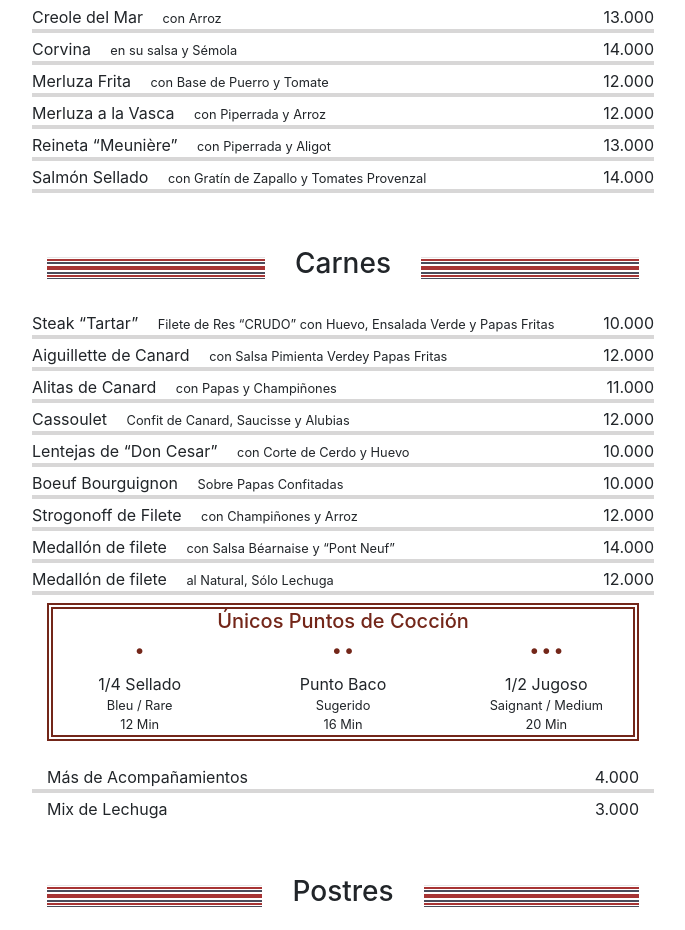
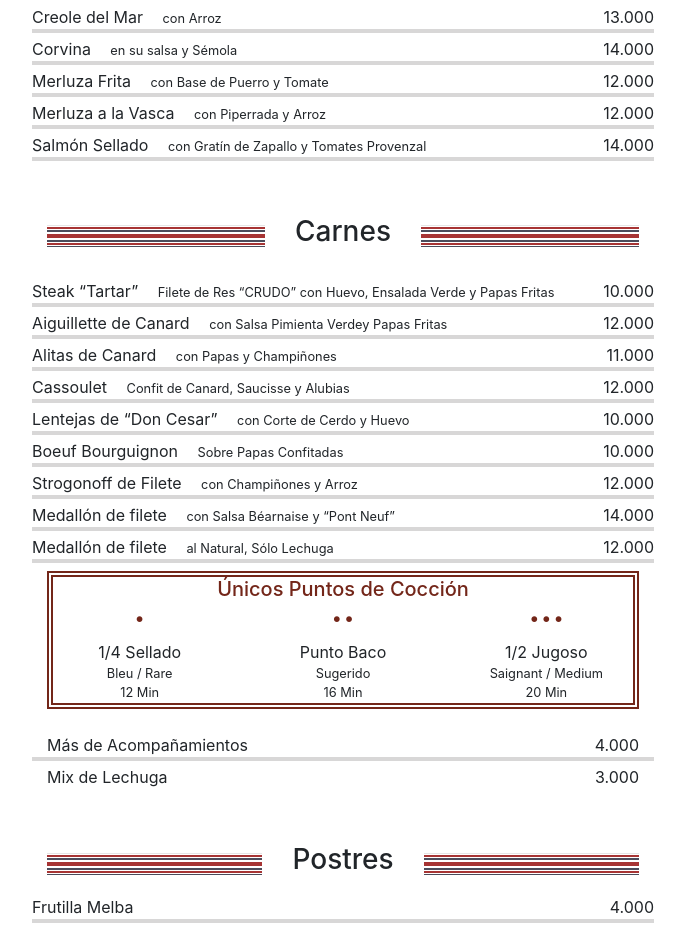
Before and after one commit to durbonca/Menu-QR-Google-sheet, a React (Create React App) app: page /Family in a window 1280 px wide. Shown: the part 2380-3310 px from the top of the page, without its empty margins (297-982 px from the left). Built offline with nearby package versions, Linux system fonts and the light colour scheme.

Commit message:
bloquear reineta

```diff
--- a/src/data/data.js
+++ b/src/data/data.js
@@ -49,7 +49,7 @@ const dataProducts = [{
             { id: 11, name: 'Corvina', description: 'en su salsa y Sémola', price: '14.000' },
             { id: 2, name: 'Merluza Frita', description: 'con Base de Puerro y Tomate', price: '12.000' },
             { id: 3, name: 'Merluza a la Vasca', description: 'con Piperrada y Arroz', price: '12.000' },
-            { id: 4, name: 'Reineta “Meunière”', description: 'con Piperrada y Aligot', price: '13.000' },
+            /* { id: 4, name: 'Reineta “Meunière”', description: 'con Piperrada y Aligot', price: '13.000' }, */
             { id: 5, name: 'Salmón Sellado', description: 'con Gratín de Zapallo y Tomates Provenzal', price: '14.000' }
         ]
     },
```
